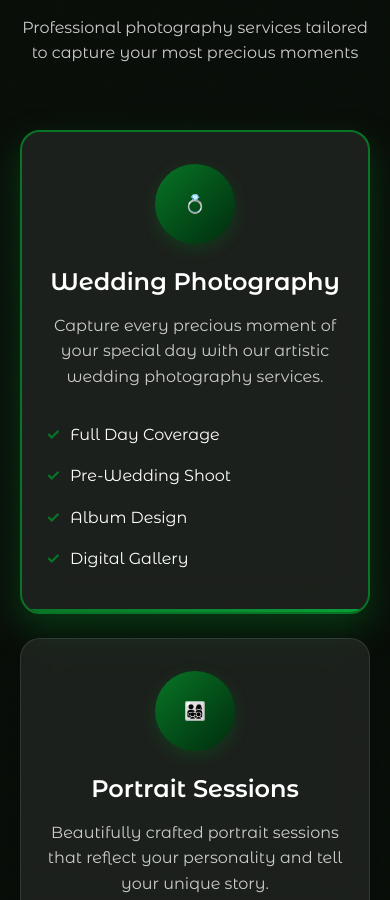
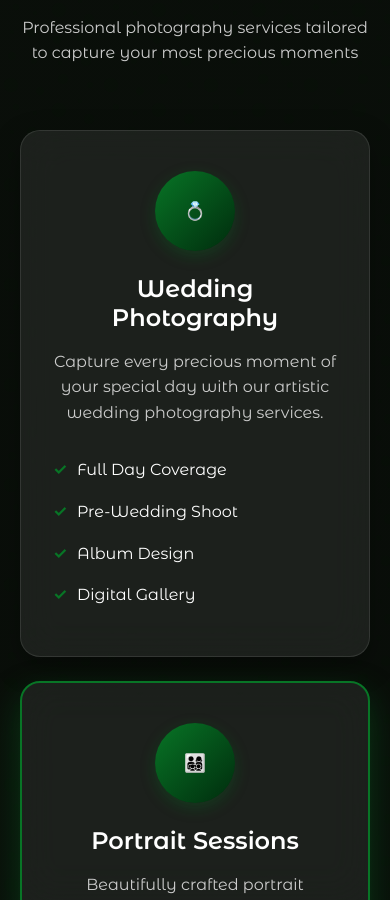
Before and after one commit to mayiluphotography-hash/studio-site, a React (Vite) app: page / in a window 390 px wide. Shown: the part 1100-2000 px from the top of the page. Built offline with nearby package versions, Linux system fonts and the light colour scheme.

Commit message:
mobile responsive updated

```diff
--- a/src/components/Features/Features.css
+++ b/src/components/Features/Features.css
@@ -207,7 +207,8 @@
   }
 
   .feature-card {
-    padding: 2rem 1.5rem;
+    opacity: 1 !important;
+    transform: none !important;
   }
 }
 
--- a/src/components/Features/Features.jsx
+++ b/src/components/Features/Features.jsx
@@ -56,7 +56,7 @@
 
   // Start auto-rotation
   const startAutoRotation = () => {
-    stopAutoRotation(); // Clear any existing interval first
+    stopAutoRotation();
     intervalRef.current = setInterval(() => {
       setActiveFeature((prev) => (prev + 1) % features.length);
     }, 4000);
@@ -70,8 +70,16 @@
     }
   };
 
-  // Intersection Observer for section visibility
+  // FIXED: Visibility handling (mobile + desktop)
   useEffect(() => {
+    // 🔥 ALWAYS VISIBLE on mobile screens
+    if (window.innerWidth < 768) {
+      setIsVisible(true);
+      startAutoRotation();
+      return;
+    }
+
+    // Desktop: Use IntersectionObserver
     const observer = new IntersectionObserver(
       ([entry]) => {
         const isIntersecting = entry.isIntersecting;
@@ -79,49 +87,46 @@
 
         if (isIntersecting && !isVisible) {
           setIsVisible(true);
-          startAutoRotation(); // Start animation when section comes into view
+          startAutoRotation();
         } else if (!isIntersecting) {
-          stopAutoRotation(); // Stop animation when section leaves view
+          stopAutoRotation();
         }
       },
       {
-        threshold: 0.3,
-        rootMargin: '50px' // Adds a little buffer zone
+        threshold: 0.1,
+        rootMargin: '0px 0px -10% 0px'
       }
     );
 
-    if (sectionRef.current) {
-      observer.observe(sectionRef.current);
-    }
+    if (sectionRef.current) observer.observe(sectionRef.current);
 
     return () => {
       observer.disconnect();
-      stopAutoRotation(); // Cleanup on unmount
+      stopAutoRotation();
     };
   }, [isVisible, features.length]);
 
-  // Handle manual hover - pause auto rotation on hover
+  // Pause rotation on hover
   const handleMouseEnter = (index) => {
     setActiveFeature(index);
-    stopAutoRotation(); // Pause auto-rotation when user hovers
+    stopAutoRotation();
   };
 
   const handleMouseLeave = () => {
-    if (isSectionInView) {
-      startAutoRotation(); // Resume auto-rotation when user stops hovering (only if section is in view)
+    if (isSectionInView || window.innerWidth < 768) {
+      startAutoRotation();
     }
   };
 
   return (
     <section ref={sectionRef} className={`features-section ${isVisible ? 'visible' : ''}`}>
       <div className="container">
-        {/* Section Header */}
+
         <div className="features-header">
           <h2>Why Choose Mayilu Photography?</h2>
           <p>Professional photography services tailored to capture your most precious moments</p>
         </div>
 
-        {/* Features Grid */}
         <div className="features-grid">
           {features.map((feature, index) => (
             <div
@@ -136,17 +141,18 @@
               </div>
               <h3>{feature.title}</h3>
               <p>{feature.description}</p>
+
               <ul className="feature-highlights">
                 {feature.highlights.map((highlight, idx) => (
                   <li key={idx}>{highlight}</li>
                 ))}
               </ul>
+
               <div className="feature-indicator"></div>
             </div>
           ))}
         </div>
 
-        {/* Stats Component */}
         <Stats />
       </div>
     </section>
--- a/src/components/Header/Header.css
+++ b/src/components/Header/Header.css
@@ -222,6 +222,7 @@
   flex-shrink: 0;
   background: rgba(255, 255, 255, 0.1); /* Light background for button */
   backdrop-filter: blur(10px);
+  z-index: 1002;
 }
 
 .mobile-menu-btn:hover {
@@ -229,25 +230,27 @@
   color: #087526;
 }
 
-/* Mobile Navigation Menu - Hidden on Desktop */
+/* Mobile Navigation Menu - Fixed Version */
 .mobile-nav-menu {
-  display: none;
   position: fixed;
   top: 100px;
   left: 0;
   width: 100%;
-  background: rgba(0, 0, 0, 0.98); /* Dark background for mobile menu */
+  background: rgba(0, 0, 0, 0.98);
   backdrop-filter: blur(20px);
   border-top: 1px solid rgba(255, 255, 255, 0.1);
   box-shadow: 0 4px 20px rgba(0, 0, 0, 0.3);
   transform: translateY(-100%);
   opacity: 0;
+  visibility: hidden;
   transition: all 0.3s cubic-bezier(0.4, 0, 0.2, 1);
+  z-index: 1001;
 }
 
 .mobile-nav-menu.open {
   transform: translateY(0);
   opacity: 1;
+  visibility: visible;
 }
 
 .mobile-nav {
@@ -260,14 +263,17 @@
   font-size: 1.1rem;
   padding: 0.8rem 0;
   border-bottom: 1px solid rgba(255, 255, 255, 0.1);
-  color: #ffffff; /* White text for mobile nav */
+  color: #ffffff;
   text-decoration: none;
   transition: all 0.3s ease;
+  display: block;
+  width: 100%;
 }
 
 .mobile-nav a:hover,
 .mobile-nav a.active {
-  color: #087526; /* Green on hover/active */
+  color: #087526;
+  transform: translateX(10px);
 }
 
 .mobile-nav a:last-child {
@@ -277,7 +283,7 @@
 /* Add this to your main CSS file or global styles */
 body {
   padding-top: 100px !important;
-  background: #000000; /* Ensure body background is black */
+  background: #000000;
 }
 
 /* Ensure no other styles interfere with header height */
@@ -307,7 +313,7 @@
     display: flex;
   }
 
-  /* Show mobile navigation when open */
+  /* Mobile navigation menu is always in DOM, controlled by visibility */
   .mobile-nav-menu {
     display: block;
   }
--- a/src/components/Memories/Memories.jsx
+++ b/src/components/Memories/Memories.jsx
@@ -9,69 +9,92 @@
   const sectionRef = useRef(null);
   const statsRef = useRef(null);
   const navigate = useNavigate();
+
+  const isMobile = typeof window !== "undefined" && window.innerWidth < 768;
+
   const memories = [
     {
       id: 1,
       title: "Whispers of Forever",
       subtitle: "Timeless Love Stories",
-      image: "https://images.unsplash.com/photo-1519225421980-715cb0215aed?ixlib=rb-4.0.3&ixid=M3wxMjA3fDB8MHxwaG90by1wYWdlfHx8fGVufDB8fHx8fA%3D%3D&auto=format&fit=crop&w=2070&q=80",
-      description: "Where moments become memories and love stories are written in light. Each frame captures the unspoken promises, the stolen glances, and the beautiful chaos of your special day.",
+      image:
+        "https://images.unsplash.com/photo-1519225421980-715cb0215aed?auto=format&fit=crop&w=2070&q=80",
+      description:
+        "Where moments become memories and love stories are written in light. Each frame captures the unspoken promises, the stolen glances, and the beautiful chaos of your special day.",
       highlights: ["Emotional Storytelling", "Candid Moments", "Artistic Composition", "Timeless Elegance"],
       stats: "500+ Love Stories Captured",
-      color: "#8B4513"
+      color: "#8B4513",
     },
     {
       id: 2,
       title: "Echoes of Joy",
       subtitle: "Celebrations & Milestones",
-      image: "https://images.unsplash.com/photo-1537633552985-df8429e8048b?ixlib=rb-4.0.3&ixid=M3wxMjA3fDB8MHxwaG90by1wYWdlfHx8fGVufDB8fHx8fA%3D%3D&auto=format&fit=crop&w=2070&q=80",
-      description: "Life's most precious celebrations frozen in time. From the first cry to golden anniversaries, we preserve the laughter, tears, and joy that make your journey unforgettable.",
+      image:
+        "https://images.unsplash.com/photo-1537633552985-df8429e8048b?auto=format&fit=crop&w=2070&q=80",
+      description:
+        "Life's most precious celebrations frozen in time. From the first cry to golden anniversaries, we preserve the laughter, tears, and joy that make your journey unforgettable.",
       highlights: ["Authentic Emotions", "Dynamic Coverage", "Creative Storytelling", "Family Legacy"],
       stats: "300+ Family Milestones",
-      color: "#2E8B57"
+      color: "#2E8B57",
     },
     {
       id: 3,
       title: "Dreams Unveiled",
       subtitle: "Creative Portraits",
-      image: "https://images.unsplash.com/photo-1552374196-1ab2a1c593e8?ixlib=rb-4.0.3&ixid=M3wxMjA3fDB8MHxwaG90by1wYWdlfHx8fGVufDB8fHx8fA%3D%3D&auto=format&fit=crop&w=2187&q=80",
-      description: "Unleashing the artistry within every soul. Transformative portrait sessions that reveal the unique beauty and personality shining through each individual story.",
+      image:
+        "https://images.unsplash.com/photo-1552374196-1ab2a1c593e8?auto=format&fit=crop&w=2187&q=80",
+      description:
+        "Unleashing the artistry within every soul. Transformative portrait sessions that reveal the unique beauty and personality shining through each individual story.",
       highlights: ["Artistic Vision", "Personalized Concepts", "Professional Lighting", "Magical Results"],
       stats: "1000+ Portrait Sessions",
-      color: "#6A5ACD"
+      color: "#6A5ACD",
     },
     {
       id: 4,
       title: "Epic Beginnings",
       subtitle: "Grand Celebrations",
-      image: "https://images.unsplash.com/photo-1465495976277-4387d4b0e4a6?ixlib=rb-4.0.3&ixid=M3wxMjA3fDB8MHxwaG90by1wYWdlfHx8fGVufDB8fHx8fA%3D%3D&auto=format&fit=crop&w=2070&q=80",
-      description: "Where grand visions meet flawless execution. Capturing the scale and intimacy of your most significant events with cinematic precision and emotional depth.",
+      image:
+        "https://images.unsplash.com/photo-1465495976277-4387d4b0e4a6?auto=format&fit=crop&w=2070&q=80",
+      description:
+        "Where grand visions meet flawless execution. Capturing the scale and intimacy of your most significant events with cinematic precision and emotional depth.",
       highlights: ["Cinematic Coverage", "Multiple Photographers", "Drone Photography", "Premium Albums"],
       stats: "200+ Grand Events",
-      color: "#B8860B"
-    }
+      color: "#B8860B",
+    },
   ];
 
-  // Intersection Observer for section
+  /* -------------------------------------------------------
+      SECTION VISIBILITY FIX (Mobile Always Visible)
+  ------------------------------------------------------- */
   useEffect(() => {
+    // Mobile fix: always visible
+    if (isMobile) {
+      setIsVisible(true);
+      return;
+    }
+
+    // Desktop only: IntersectionObserver
     const observer = new IntersectionObserver(
       ([entry]) => {
-        if (entry.isIntersecting) {
-          setIsVisible(true);
-        }
+        if (entry.isIntersecting) setIsVisible(true);
       },
-      { threshold: 0.2 }
+      { threshold: 0.1, rootMargin: "0px 0px -10%" }
     );
 
-    if (sectionRef.current) {
-      observer.observe(sectionRef.current);
+    if (sectionRef.current) observer.observe(sectionRef.current);
+
+    return () => observer.disconnect();
+  }, [isMobile]);
+
+  /* -------------------------------------------------------
+      STATS VISIBILITY
+  ------------------------------------------------------- */
+  useEffect(() => {
+    if (isMobile) {
+      setStatsAnimated(true);
+      return;
     }
 
-    return () => observer.disconnect();
-  }, []);
-
-  // Intersection Observer for stats
-  useEffect(() => {
     const statsObserver = new IntersectionObserver(
       ([entry]) => {
         if (entry.isIntersecting && !statsAnimated) {
@@ -79,17 +102,15 @@
           animateStats();
         }
       },
-      { threshold: 0.5 }
+      { threshold: 0.4 }
     );
 
-    if (statsRef.current) {
-      statsObserver.observe(statsRef.current);
-    }
+    if (statsRef.current) statsObserver.observe(statsRef.current);
 
     return () => statsObserver.disconnect();
-  }, [statsAnimated]);
+  }, [statsAnimated, isMobile]);
 
-  // Auto-rotate memories
+  /* AUTO ROTATE */
   useEffect(() => {
     const interval = setInterval(() => {
       setActiveMemory((prev) => (prev + 1) % memories.length);
@@ -97,14 +118,13 @@
     return () => clearInterval(interval);
   }, [memories.length]);
 
-  // Animate stats counting
+  /* STATS ANIMATION */
   const animateStats = () => {
-    const statNumbers = document.querySelectorAll('.stat-number');
-
+    const statNumbers = document.querySelectorAll(".stat-number");
     statNumbers.forEach((statNumber) => {
-      const target = parseInt(statNumber.getAttribute('data-target'));
-      const duration = 2000; // 2 seconds
-      const step = target / (duration / 16); // 60fps
+      const target = parseInt(statNumber.getAttribute("data-target"));
+      const duration = 2000;
+      const step = target / (duration / 16);
       let current = 0;
 
       const timer = setInterval(() => {
@@ -112,29 +132,30 @@
         if (current >= target) {
           current = target;
           clearInterval(timer);
-          statNumber.textContent = Math.floor(current).toLocaleString();
-        } else {
-          statNumber.textContent = Math.floor(current).toLocaleString();
         }
+        statNumber.textContent = Math.floor(current).toLocaleString();
       }, 16);
     });
   };
 
-  // Scroll to top and navigate
   const handleExploreClick = (type) => {
     window.scrollTo(0, 0);
-    navigate('/portfolio', { state: { filter: type } });
+    navigate("/portfolio", { state: { filter: type } });
   };
 
   const handleBookSession = () => {
     window.scrollTo(0, 0);
-    navigate('/contact');
+    navigate("/contact");
   };
 
   return (
-    <section ref={sectionRef} className={`memories-section ${isVisible ? 'visible' : ''}`} id="memories">
+    <section
+      ref={sectionRef}
+      className={`memories-section ${isVisible ? "visible" : ""}`}
+      id="memories"
+    >
       <div className="memories-container">
-        {/* Animated Background Elements */}
+        {/* Floating Elements */}
         <div className="floating-elements">
           <div className="floating-element el-1"></div>
           <div className="floating-element el-2"></div>
@@ -142,7 +163,7 @@
           <div className="floating-element el-4"></div>
         </div>
 
-        {/* Section Header */}
+        {/* Header */}
         <div className="memories-header">
           <h2 className="memories-title">
             <span className="title-line-1">Eternal Moments,</span>
@@ -153,78 +174,90 @@
           </p>
         </div>
 
-        {/* Main Memories Grid */}
+        {/* Grid */}
         <div className="memories-grid">
           {memories.map((memory, index) => (
             <div
               key={memory.id}
-              className={`memory-card ${activeMemory === index ? 'active' : ''} ${isVisible ? 'animate-in' : ''}`}
-              style={{ '--accent-color': memory.color }}
+              className={`memory-card ${
+                activeMemory === index ? "active" : ""
+              } ${isVisible ? "animate-in" : ""}`}
+              style={{ "--accent-color": memory.color }}
               onMouseEnter={() => setActiveMemory(index)}
             >
-              {/* Image Container with Overlay */}
+              {/* Image */}
               <div className="memory-image-container">
-                <img
-                  src={memory.image}
-                  alt={memory.title}
-                  className="memory-image"
-                  loading="lazy"
-                />
+                <img src={memory.image} alt={memory.title} className="memory-image" />
                 <div className="memory-overlay">
                   <div className="memory-stats">
                     <span>{memory.stats}</span>
                   </div>
                 </div>
-
-                {/* Animated Border */}
                 <div className="memory-border"></div>
               </div>
 
-              {/* Content Container */}
+              {/* Content */}
               <div className="memory-content">
                 <div className="memory-tags">
                   <span className="memory-tag">{memory.subtitle}</span>
                 </div>
 
                 <h3 className="memory-content-title">{memory.title}</h3>
-
                 <p className="memory-description">{memory.description}</p>
 
                 <div className="memory-highlights">
-                  {memory.highlights.map((highlight, idx) => (
-                    <span key={idx} className="highlight-item">
-                      {highlight}
+                  {memory.highlights.map((h, i) => (
+                    <span key={i} className="highlight-item">
+                      {h}
                     </span>
                   ))}
                 </div>
 
                 <div className="memory-actions">
-                  <button
-                    className="btn-explore"
-                    onClick={() => handleExploreClick(memory.title)}
-                  >
+                  <button className="btn-explore" onClick={() => handleExploreClick(memory.title)}>
                     <span>Explore Gallery</span>
-                    <svg width="20" height="20" viewBox="0 0 24 24" fill="none">
-                      <path d="M5 12H19M19 12L12 5M19 12L12 19" stroke="currentColor" strokeWidth="2" strokeLinecap="round" strokeLinejoin="round"/>
+                    <svg width="20" height="20" viewBox="0 0 24 24">
+                      <path
+                        d="M5 12H19M19 12L12 5M19 12L12 19"
+                        stroke="currentColor"
+                        strokeWidth="2"
+                        strokeLinecap="round"
+                        strokeLinejoin="round"
+                      />
                     </svg>
                   </button>
                 </div>
               </div>
 
-              {/* Decorative Elements */}
               <div className="memory-decoration"></div>
             </div>
           ))}
         </div>
 
-        {/* Bottom CTA */}
+        {/* CTA */}
         <div className="memories-cta">
           <div className="cta-content">
             <h3>Ready to Create Your Own Timeless Memories?</h3>
-            <p>Let's craft a photography experience as unique as your story</p>
+            <p>Let's craft a photography experience as unique as your story.</p>
             <button className="btn-cta-primary" onClick={handleBookSession}>
               Start Your Journey
             </button>
+          </div>
+        </div>
+
+        {/* Stats */}
+        <div className="memories-stats" ref={statsRef}>
+          <div className="stat-item">
+            <span className="stat-number" data-target="1500">0</span>
+            <span className="stat-label">Happy Clients</span>
+          </div>
+          <div className="stat-item">
+            <span className="stat-number" data-target="2000">0</span>
+            <span className="stat-label">Memories Captured</span>
+          </div>
+          <div className="stat-item">
+            <span className="stat-number" data-target="350">0</span>
+            <span className="stat-label">Events Covered</span>
           </div>
         </div>
       </div>
--- a/src/components/Packages/Packages.jsx
+++ b/src/components/Packages/Packages.jsx
@@ -160,13 +160,19 @@
     ];
 
     useEffect(() => {
+        // Always visible for mobile to avoid lazyload/observer issues
+        if (window.innerWidth < 900) {
+            setIsVisible(true);
+            return;
+        }
+
         const observer = new IntersectionObserver(
             ([entry]) => {
                 if (entry.isIntersecting) {
                     setIsVisible(true);
                 }
             },
-            { threshold: 0.1 }
+            { threshold: 0.02, rootMargin: "200px" }
         );
 
         if (sectionRef.current) {
@@ -175,6 +181,7 @@
 
         return () => observer.disconnect();
     }, []);
+
 
     const handleContactClick = () => {
         navigate('/contact');
```
Also changed, not shown: src/components/Header/Header.jsx (+16 -5 lines).
